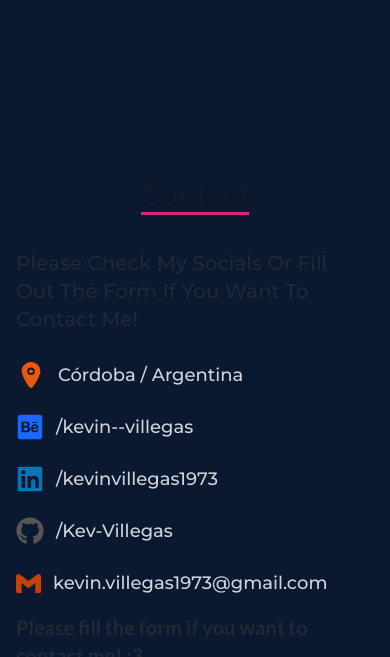
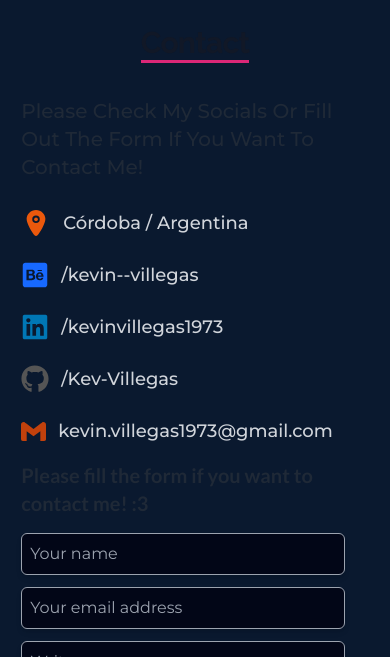
Before and after one commit to Kev-Villegas/personal-portfolio, a React (Vite) app: page / in a window 390 px wide. Shown: the part 6307-6964 px from the top of the page. Built offline with nearby package versions, Linux system fonts and the light colour scheme.

Commit message:
Fixing responsive issues

```diff
--- a/src/components/Contact.jsx
+++ b/src/components/Contact.jsx
@@ -52,7 +52,7 @@ const Contact = () => {
       );
   };
   return (
-    <section className='bg-[#0a192f] pt-44' id='contact'>
+    <section className='section h-[1000px] md:h-[1100px] lg:h-[1200px] xs:h-[1200px] w-full bg-[#0a192f] px-6 py-6' id='contact'>
       <div className='mx-auto max-w-7xl px-4 py-16 sm:px-6 lg:px-8 lg:py-20'>
         <div className='mb-4'>
           <motion.div
```
